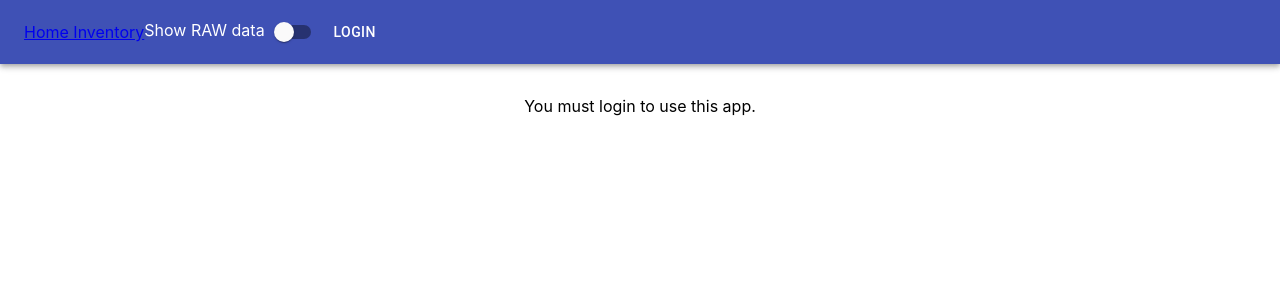
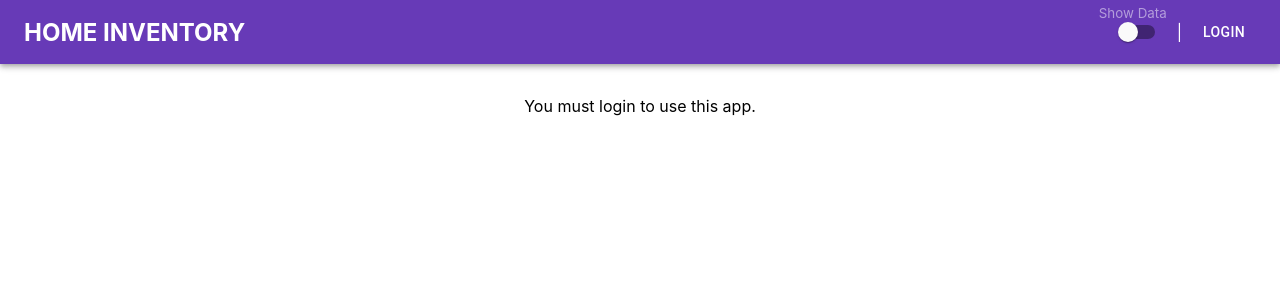
Before and after one commit to alisonhall/Home-Inventory, a React (Create React App) app: page / in a window 1280 px wide. Shown: the top 300 px of the page. Built offline with nearby package versions, Linux system fonts and the light colour scheme; no server answers.

Commit message:
Improve heading styling

```diff
--- a/src/App.scss
+++ b/src/App.scss
@@ -4,6 +4,58 @@
   .container {
     margin-top: 32px;
   }
+
+  a {
+    text-decoration: none;
+  }
+
+  header {
+    .logo {
+      flex: 1 1 auto;
+      text-align: left;
+
+      a {
+        color: white;
+        font-size: x-large;
+        text-transform: uppercase;
+        font-weight: bold;
+
+        &::hover,
+        &::active,
+        &::visited,
+        &::focus {
+          color: white;
+        }
+      }
+    }
+
+    .text-divider {
+      padding: 0 10px;
+    }
+
+    .toggle-switch {
+      position: relative;
+
+      label {
+        position: absolute;
+        top: -8px;
+        right: 0;
+        text-align: right;
+        font-size: smaller;
+        white-space: nowrap;
+        opacity: 0.5;
+      }
+
+      .MuiSwitch-colorSecondary.Mui-checked {
+        color: #f06292;
+
+        + .MuiSwitch-track {
+          background-color: #f06292;
+    }
+  }
+    }
+  }
+
 
   pre {
     width: 100%;
--- a/src/App.tsx
+++ b/src/App.tsx
@@ -7,6 +7,7 @@ import {
 } from 'react-router-dom';
 
 import { AppBar, Toolbar, Container, Switch as ToggleSwitch, Button } from '@material-ui/core';
+import { ThemeProvider, createMuiTheme } from '@material-ui/core/styles';
 
 import { signIn, signOut, checkLoggedInStatus } from './firebase';
 import Home from './Home';
@@ -14,6 +15,17 @@ import EditForm from './EditForm';
 import ViewItem from './ViewItem';
 import './App.scss';
 import Loader from './Loader';
+
+const theme = createMuiTheme({
+  palette: {
+    primary: {
+      main: '#673ab7'
+    },
+    secondary: {
+      main: '#00b0ff'
+    }
+  }
+});
 
 function App() {
   const [showJSON, setShowJSON] = useState(false);
@@ -48,22 +60,26 @@ function App() {
 
   return (
     <Router>
+      <ThemeProvider theme={theme}>
         <div className="app">
           <AppBar position="static">
             <Toolbar>
               <div className="logo">
                 <Link to="/">Home Inventory</Link>
               </div>
-            <label>
-              Show RAW data
+              <div className="toggle-switch">
+                <label htmlFor="toggleJSON">
+                  Show Data
+                </label>
                 <ToggleSwitch
                   checked={showJSON}
                   onChange={e => setShowJSON(!showJSON)}
                   name="toggleJSON"
-                color="primary"
+                  color="secondary"
                   inputProps={{ 'aria-label': 'Toggle JSON' }}
                 />
-            </label>
+              </div>
+              <span className="text-divider">|</span>
               {typeof isLoggedIn !== 'undefined' && (isLoggedIn
                 ? <Button color="inherit" onClick={signOut}>Logout</Button>
                 : <Button color="inherit" onClick={signIn}>Login</Button>)}
@@ -76,6 +92,7 @@ function App() {
               : <p>You must login to use this app.</p>)}
           </Container>
         </div>
+      </ThemeProvider>
     </Router>
   );
 }
```
Lines whose indentation alone changed are shown as unchanged.
